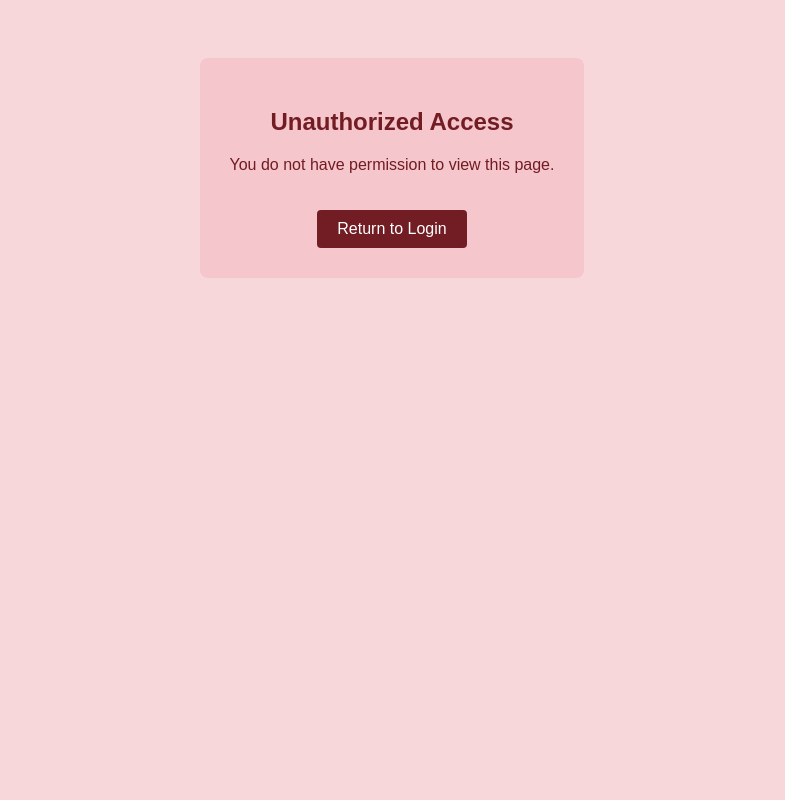
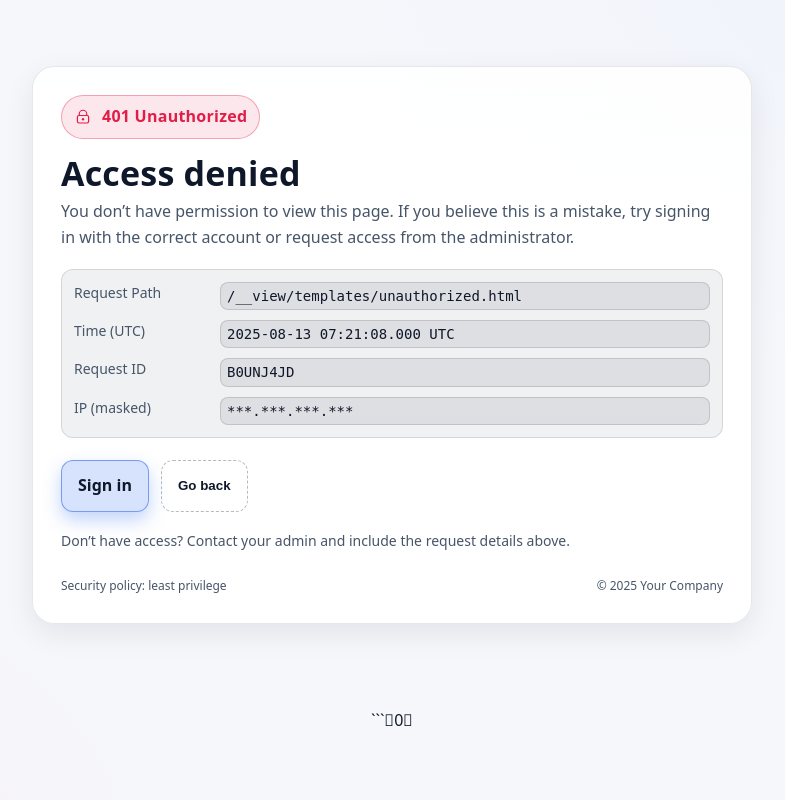
Before and after one commit to Judyk247/Binary-Signal-Bot, a Python web app: template templates/unauthorized.html in a window 1280 px wide. Shown: the whole page, without its empty margins (248-1033 px from the left). Run offline with Jinja, Linux system fonts and the light colour scheme; the template is opened without the code that fills it, so the values that code supplies are empty.

Commit message:
unauthorized.html

````diff
--- a/templates/unauthorized.html
+++ b/templates/unauthorized.html
@@ -1,41 +1,193 @@
-<!DOCTYPE html>
+<!doctype html>
 <html lang="en">
 <head>
-    <meta charset="UTF-8">
-    <title>Unauthorized Access</title>
+  <meta charset="utf-8" />
+  <title>Unauthorized — Access Denied</title>
+  <meta name="viewport" content="width=device-width, initial-scale=1" />
+  <meta name="robots" content="noindex, nofollow" />
   <style>
+    :root {
+      --bg: #0b0c10;
+      --card: #12131a;
+      --text: #e8eaf0;
+      --muted: #a7adbb;
+      --accent: #6ea8fe;
+      --danger: #ff6b6b;
+      --ring: rgba(110,168,254,.35);
+      --shadow: 0 10px 30px rgba(0,0,0,.35);
+    }
+    @media (prefers-color-scheme: light) {
+      :root {
+        --bg: #f6f7fb;
+        --card: #ffffff;
+        --text: #0f172a;
+        --muted: #475569;
+        --accent: #2563eb;
+        --danger: #e11d48;
+        --ring: rgba(37,99,235,.28);
+        --shadow: 0 10px 30px rgba(2,6,23,.08);
+      }
+    }
+    * { box-sizing: border-box; }
+    html, body { height: 100%; }
     body {
-            font-family: Arial, sans-serif;
-            background-color: #f8d7da;
-            color: #721c24;
-            text-align: center;
-            padding: 50px;
+      margin: 0;
+      background: radial-gradient(1200px 800px at 100% -10%, rgba(110,168,254,.06), transparent 60%),
+                  radial-gradient(900px 600px at -10% 110%, rgba(225,29,72,.05), transparent 60%),
+                  var(--bg);
+      color: var(--text);
+      font: 16px/1.6 system-ui, -apple-system, Segoe UI, Roboto, Ubuntu, Cantarell, Noto Sans, Arial, "Apple Color Emoji", "Segoe UI Emoji";
+      display: grid;
+      place-items: center;
+      padding: 24px;
     }
-        .container {
-            background-color: #f5c6cb;
-            padding: 30px;
+    .card {
+      width: 100%;
+      max-width: 720px;
+      background: linear-gradient(180deg, color-mix(in oklab, var(--card) 90%, transparent), var(--card));
+      border-radius: 22px;
+      box-shadow: var(--shadow);
+      padding: 28px;
+      border: 1px solid color-mix(in oklab, var(--text) 10%, transparent);
+      position: relative;
+      overflow: clip;
+    }
+    .badge {
+      display: inline-flex;
+      align-items: center;
+      gap: 10px;
+      padding: 8px 12px;
+      border-radius: 999px;
+      font-weight: 600;
+      letter-spacing: .25px;
+      color: var(--danger);
+      background: color-mix(in oklab, var(--danger) 10%, transparent);
+      border: 1px solid color-mix(in oklab, var(--danger) 35%, transparent);
+    }
+    h1 {
+      margin: 14px 0 6px;
+      font-size: clamp(26px, 3.6vw, 34px);
+      line-height: 1.2;
+      letter-spacing: .2px;
+    }
+    p { margin: 6px 0 0; color: var(--muted); }
+    .hint {
+      margin-top: 18px;
+      color: var(--muted);
+      font-size: 14px;
+    }
+    .actions {
+      margin-top: 22px;
+      display: flex; gap: 12px; flex-wrap: wrap;
+    }
+    .btn {
+      appearance: none;
+      border: 0;
+      cursor: pointer;
+      border-radius: 12px;
+      padding: 12px 16px;
+      font-weight: 600;
+      text-decoration: none;
+      display: inline-flex;
+      align-items: center;
+      gap: 10px;
+      transition: transform .04s ease, box-shadow .2s ease, background .2s ease, color .2s ease;
+      will-change: transform;
+    }
+    .btn:focus-visible { outline: 2px solid var(--ring); outline-offset: 2px; }
+    .btn.primary {
+      background: color-mix(in oklab, var(--accent) 18%, transparent);
+      border: 1px solid color-mix(in oklab, var(--accent) 55%, transparent);
+      color: var(--text);
+      box-shadow: 0 8px 18px var(--ring);
+    }
+    .btn.primary:hover { transform: translateY(-1px); }
+    .btn.secondary {
+      background: transparent;
+      border: 1px dashed color-mix(in oklab, var(--text) 30%, transparent);
+      color: var(--text);
+    }
+    .kv {
+      margin-top: 18px;
+      padding: 12px;
+      border-radius: 12px;
+      background: color-mix(in oklab, var(--text) 6%, transparent);
+      border: 1px solid color-mix(in oklab, var(--text) 12%, transparent);
+      display: grid;
+      grid-template-columns: 130px 1fr;
+      gap: 10px 16px;
+      font-size: 14px;
+    }
+    .kv div { color: var(--muted); }
+    .kv code {
+      color: var(--text);
+      padding: 2px 6px;
       border-radius: 8px;
-            display: inline-block;
+      background: color-mix(in oklab, var(--text) 8%, transparent);
+      border: 1px solid color-mix(in oklab, var(--text) 14%, transparent);
     }
-        a {
-            display: inline-block;
-            margin-top: 20px;
-            padding: 10px 20px;
-            text-decoration: none;
-            background-color: #721c24;
-            color: white;
-            border-radius: 4px;
+    .footer {
+      margin-top: 24px;
+      font-size: 12px;
+      color: var(--muted);
+      display: flex; justify-content: space-between; gap: 12px; flex-wrap: wrap;
     }
-        a:hover {
-            background-color: #a94442;
+    .lock {
+      width: 18px; height: 18px; flex: 0 0 18px;
     }
   </style>
 </head>
 <body>
-    <div class="container">
-        <h2>Unauthorized Access</h2>
-        <p>You do not have permission to view this page.</p>
-        <a href="/login">Return to Login</a>
+  <main class="card" role="region" aria-labelledby="title">
+    <span class="badge" aria-live="polite" aria-atomic="true">
+      <svg class="lock" viewBox="0 0 24 24" fill="none" aria-hidden="true">
+        <path d="M7 10V8a5 5 0 1 1 10 0v2" stroke="currentColor" stroke-width="1.6" stroke-linecap="round"/>
+        <rect x="4.5" y="10" width="15" height="10" rx="2.2" stroke="currentColor" stroke-width="1.6"/>
+        <circle cx="12" cy="15" r="1.6" fill="currentColor"/>
+      </svg>
+      401 Unauthorized
+    </span>
+
+    <h1 id="title">Access denied</h1>
+    <p>You don’t have permission to view this page. If you believe this is a mistake, try signing in with the correct account or request access from the administrator.</p>
+
+    <div class="kv" role="group" aria-label="Request details">
+      <div>Request Path</div><code id="path">/</code>
+      <div>Time (UTC)</div><code id="time">—</code>
+      <div>Request ID</div><code id="rid">—</code>
+      <div>IP (masked)</div><code id="ip">—</code>
     </div>
+
+    <div class="actions">
+      <a class="btn primary" href="/login" aria-label="Go to sign in">Sign in</a>
+      <button class="btn secondary" onclick="history.back()" aria-label="Go back to previous page">Go back</button>
+    </div>
+
+    <div class="hint">
+      Don’t have access? Contact your admin and include the request details above.
+    </div>
+
+    <div class="footer">
+      <span>Security policy: least privilege</span>
+      <span>&copy; <span id="year"></span> Your Company</span>
+    </div>
+  </main>
+
+  <script>
+    // Fill dynamic fields safely
+    (function () {
+      const params = new URLSearchParams(location.search);
+      const path = location.pathname + (location.search ? location.search : "");
+      const rid = params.get("rid") || Math.random().toString(36).slice(2, 10).toUpperCase();
+      const ip = params.get("ip") || "***.***.***.***";
+
+      document.getElementById("path").textContent = path;
+      document.getElementById("time").textContent = new Date().toISOString().replace('T', ' ').replace('Z', ' UTC');
+      document.getElementById("rid").textContent = rid;
+      document.getElementById("ip").textContent = ip;
+      document.getElementById("year").textContent = new Date().getFullYear();
+    })();
+  </script>
 </body>
 </html>
+```0
````
Lines whose indentation alone changed are shown as unchanged.
